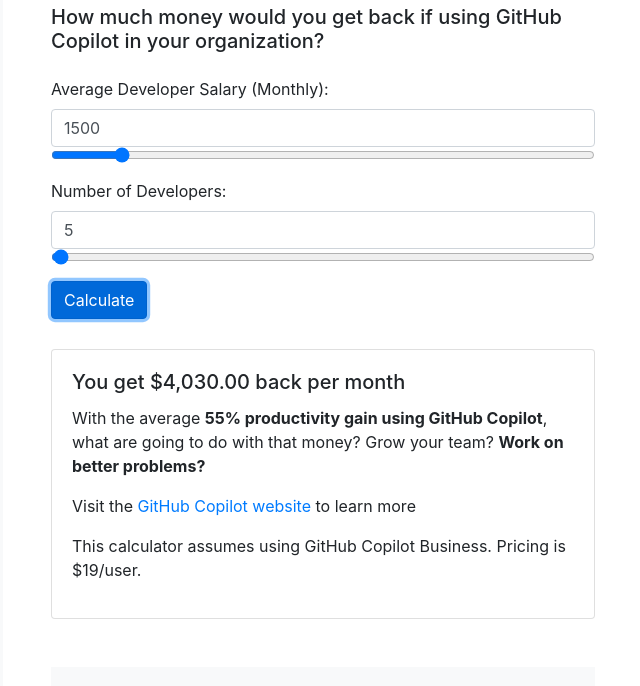
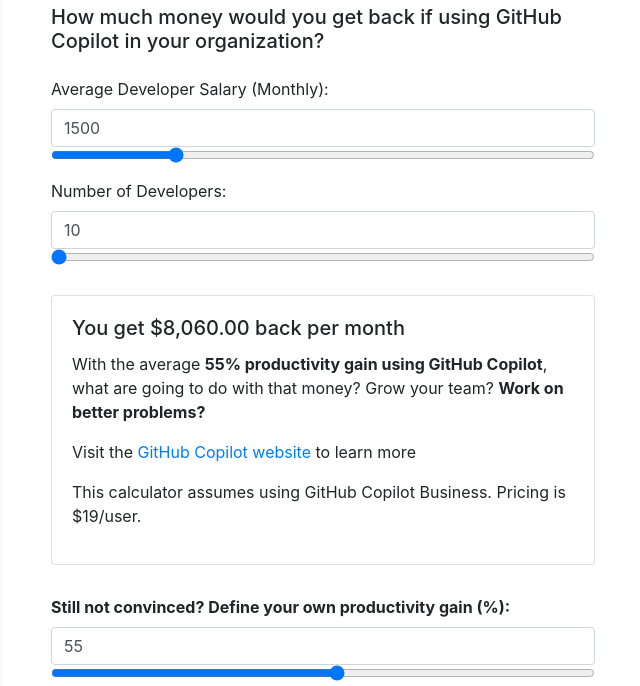
Before and after one commit to mooncowboy/productivity-calculator, a website: page index.html in a window 1280 px wide. Both pictures are taken after a click on the button "Calculate". Shown: the part 99-785 px from the top of the page, without its empty margins (317-957 px from the left). Drawn offline with nearby package versions, Linux system fonts and the light colour scheme.

Commit message:
Added productivityGain slider

```diff
--- a/index.html
+++ b/index.html
@@ -26,16 +26,16 @@
         </div>
         <div class="form-group mt-4">
             <label for="devSalary">Average Developer Salary (Monthly):</label>
-            <input type="number" class="form-control" id="devSalary" value="1500" min="1000" max="5000">
-            <input type="range" class="form-control-range" id="salaryRange" min="800" max="5000" value="1500"
+            <input type="number" class="form-control" id="devSalary" value="1500" min="500" max="5000">
+            <input type="range" class="form-control-range" id="salaryRange" min="500" max="5000" value="1500"
                 step="500">
         </div>
         <div class="form-group">
             <label for="numDevelopers">Number of Developers:</label>
-            <input type="number" class="form-control" id="numDevelopers" value="5" min="1" max="1000">
-            <input type="range" class="form-control-range" id="developersRange" min="1" max="1000" value="5">
+            <input type="number" class="form-control" id="numDevelopers" value="10" min="1" max="1000">
+            <input type="range" class="form-control-range" id="developersRange" min="10" max="100" value="10" step="10">
         </div>
-        <button class="btn btn-primary">Calculate</button>
+        <button class="btn btn-primary" id="btnCalculate">Calculate</button>
 
         <!-- Bootstrap Card -->
         <div class="card" style="margin-top: 30px; display: none;">
@@ -49,12 +49,17 @@
             </div>
         </div>
 
+        <div class="form-group" id="productivityGainContainer" style="margin-top: 30px; display: none;">
+            <label for="numDevelopers"><strong>Still not convinced? Define your own productivity gain (%):</strong></label>
+            <input type="number" class="form-control" id="productivityGain" value="55" min="5" max="100">
+            <input type="range" class="form-control-range" id="productivityRange" min="5" max="100" value="55">
+        </div>
+
         <!-- Footer -->
         <footer class="footer py-3 bg-light mt-5">
             <div class="container">
                 <small>
-                    <span class="text-muted">Disclaimer: This is a simple calculation and actual results may
-                        vary.</span>
+                    <p class="text-muted">Disclaimer: This is a demo app just for fun and not officially associated with GitHub or Microsoft in any way.</p>
                     <p class="text-muted">
                         <i class="fab fa-github"></i>
                         Source code: <a
@@ -70,20 +75,25 @@
         function calculateGain() {
             var salary = parseFloat($('#devSalary').val());
             var numDevelopers = parseInt($('#numDevelopers').val());
-            var increasedSalary = salary * 1.55;
+            var productivityGain = parseFloat($('#productivityGain').val())
+            var productivityGainMultiplier = 1 + (productivityGain/100);
+            var increasedSalary = salary * productivityGainMultiplier;
             var gain = (increasedSalary - salary - 19) * numDevelopers;
             $('#moneyBack').text(gain.toLocaleString("en-US", { style: "currency", currency: "USD" }));
         }
 
-        $('#salaryRange, #devSalary, #numDevelopers, #developersRange').on('input', function () {
+        $('#salaryRange, #devSalary, #numDevelopers, #developersRange, #productivityGain, #productivityRange').on('input', function () {
             $('#devSalary').val($('#salaryRange').val());
             $('#numDevelopers').val($('#developersRange').val());
+            $('#productivityGain').val($('#productivityRange').val())
             calculateGain();
         });
 
         $('.btn-primary').on('click', function () {
             calculateGain();
             $('.card').show();
+            $('#productivityGainContainer').show();
+            $('#btnCalculate').hide();
         });
     </script>
 </body>
```
Also changed, not shown: 1 other file.
